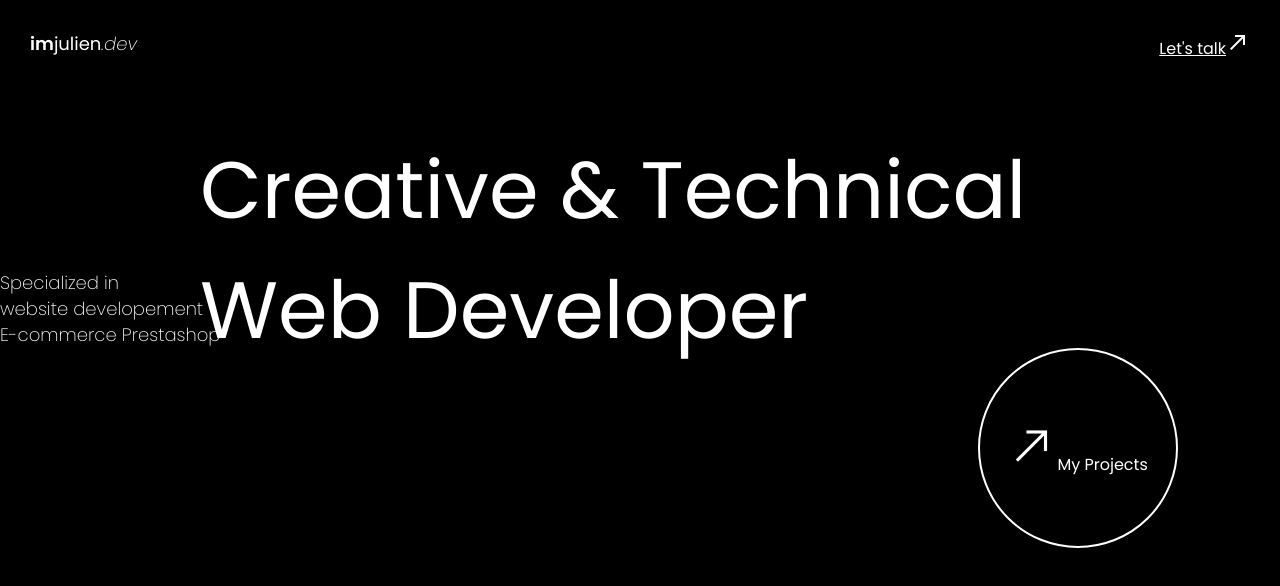
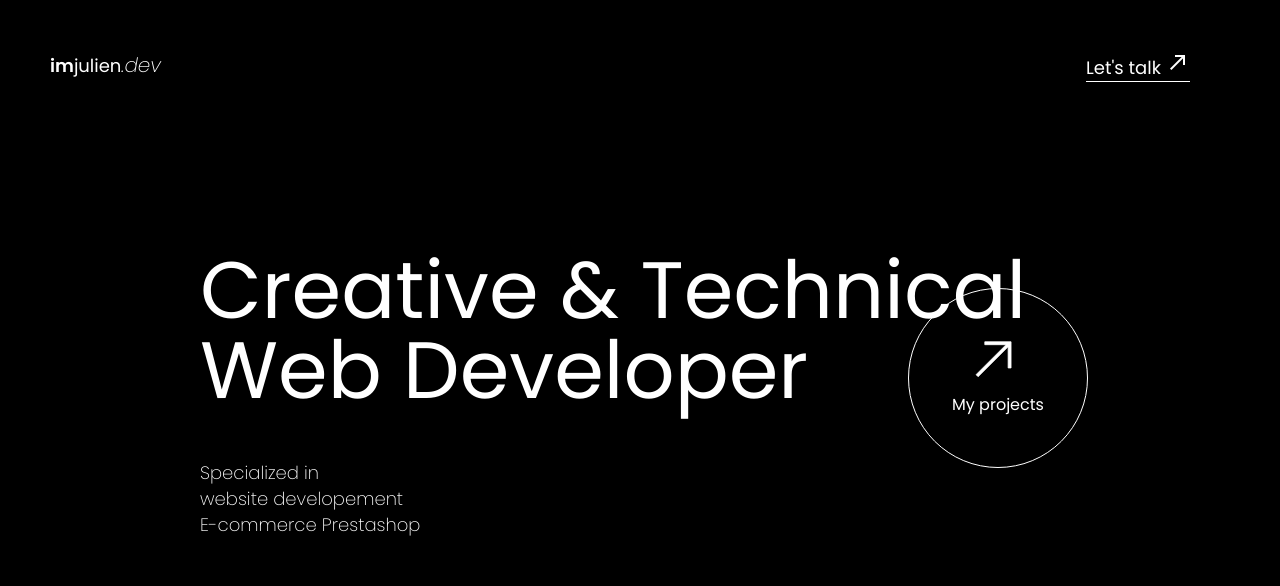
Before and after one commit to imabhishekc/JavaScript-College-Project, a plain HTML site: page Project JS/index.html in a window 1280 px wide. Drawn offline with nearby package versions, Linux system fonts and the light colour scheme.

Commit message:
layout-changes

```diff
--- a/Project JS/Assets/script.js
+++ b/Project JS/Assets/script.js
@@ -0,0 +1,11 @@
+const arrowIcon = document.querySelector('.material-symbols-outlined');
+
+// Add event listener for mouseenter event
+arrowIcon.addEventListener('mouseenter', () => {
+  arrowIcon.style.transform = 'rotate(180deg)';
+});
+
+// Add event listener for mouseleave event
+arrowIcon.addEventListener('mouseleave', () => {
+  arrowIcon.style.transform = 'rotate(0deg)';
+});
--- a/Project JS/Assets/style.css
+++ b/Project JS/Assets/style.css
@@ -5,109 +5,130 @@
     font-family: 'Poppins', sans-serif;
     scroll-behavior: smooth;
 }
-
 body{
     background-color: #000000;
 }
-
 .header-nav{
     position: relative;
     color: #fff;
-    margin-top: 30px;
-    margin-left: 30px;
+    padding: 50px 50px 0px;
+
 }
-
 #logo{
     font-weight: 400;
     font-size: 18px;
     float: left;
 }
-
 .header-nav #weight-more{
     font-weight: 600;
 }
 
 .header-nav .extension{
     font-weight: 200;
+    font-size: 20px;
     font-style: italic;
 }
-
 .header-nav a {
+    text-decoration: none;
+    font-family: Poppins,sans-serif;
+    font-size: 18px;
+    /* line-height: 20px; */
     color: #fff;
-    text-decoration: none;
+    font-weight: 400;
     float: right;
-    margin-right: 30px;
-    text-decoration: underline;
+    margin-right: 40px;
+    border-bottom: 1px solid #fff;
+    cursor: pointer;
 }
-
 .header-nav a #contact-btn {
     color: #fff;
     font-size: 18px;
+
 }
-
 .header-nav a #contact-btn .material-symbols-outlined {
     text-decoration: underline;
     font-variation-settings: 'FILL' 0, 'wght' 400, 'GRAD' 0, 'opsz' 48;
 }
+.material-symbols-outlined {
+    margin: 0 0 5px 5px;
+}
 
-.banner-content .banner-title-1 #homepage-title{
+.banner-content .banner-title-1 #homepage-title {
     position: relative;
-    top: 100px;
+    top: 200px;
     margin-left: 200px;
     display: block;
     color: #fff;
     font-weight: 400;
     font-size: 80px;
-    margin-bottom: 0px;
+    line-height: 80px;
+    margin-bottom: 0;
+
+
 }
-.banner-content .banner-title-2 #homepage-title{
+.banner-content .banner-title-2 #homepage-title {
     position: relative;
-    top: 100px;
+    top: 200px;
     margin-left: 200px;
     display: block;
     color: #fff;
     font-weight: 400;
     font-size: 80px;
+    line-height: 80px;
+    margin-bottom: 0px;
+
 }
+.banner-desc p{
+    font-family: Poppins,sans-serif;
+    position: relative;
+    top: 250px;
+    margin-left: 200px;
+    font-size: 18px;
+    line-height: 26px;
+    color: #fff;
+    font-weight: 200;
+    max-width: 250px;
 
-.projects-circle {
-    width: 200px;
-    height: 200px;
-    border-radius: 50%;
-    border: 2px solid #fff;
+}
+.projects-circle a{
+   width: 180px;
+    height: 180px;
     display: flex;
+    float: right;
+    margin-right: 15%;
     justify-content: center;
+    flex-direction: column;
     align-items: center;
     color: #fff;
-    background-color: #000000;
-    float: right;
-    margin-right: 8%;
-}
-.projects-circle a{
     text-decoration: none;
-    color: #fff;
-}
-.projects-circle .material-symbols-outlined {
-    font-variation-settings: 'FILL' 0, 'wght' 400, 'GRAD' 0, 'opsz' 48;
-    font-size: 50px;
-}
-.projects-circle::after{
-    height: 100%;
-    left: 35%;
-    top: 0;
-    transform: skew(50deg);
-    transition-duration: 0.6s;
-    transform-origin: bottom left;
-    width: 0;
-}
-.projects-circle:hover:after{
-    height: 100%;
-    width: 135%;
-}
-.banner-desc{
-    display: block;
-    color: #fff;
-    font-size: 18px;
-    font-weight: 200;
-    line-height: 26px;
-}
+    border: 1px solid #fff;
+    border-radius: 50%;
+    padding: 15px;
+    text-align: center;
+    font-family: Poppins, sans-serif;
+    font-size: 16px;
+    line-height: 20px;
+    font-weight: 400;
+    cursor: pointer;
+    background-image: linear-gradient(45deg, #fff 50%, transparent 50%);
+    background-position: 100%;
+    background-size: 400%;
+    background-color: transparent;
+    transition: background-color 350ms ease-in-out;
+  }
+  .projects-circle a:hover {
+    background-position: 0;
+    color: #000;
+    transition: all 0.3s;
+  }
+
+  .projects-circle a:hover svg path {
+    fill: #000;
+    stroke: #000;
+  }
+
+  .projects-circle svg {
+    height: 50px;
+    width: 50px;
+    margin-bottom: 4px;
+  }
--- a/Project JS/index.html
+++ b/Project JS/index.html
@@ -22,12 +22,11 @@
     </div>
             <div class="banner-content">
                 <div class="banner-title-1">
-                    <h1 id="homepage-title">Creative & Technical</h1>
+                    <h2 id="homepage-title">Creative & Technical</h2>
                 </div>
                 <div class="banner-title-2">
-                    <h1 id="homepage-title">Web Developer</h1>
+                    <h2 id="homepage-title">Web Developer</h2>
                 </div>
-            </div>
 
             <div class="banner-desc">
                 <p class="desc-1">Specialized in</p>
@@ -36,7 +35,13 @@
             </div>
 
             <div class="projects-circle">
-                <a href="#services"><span class="material-symbols-outlined">call_made</span><span class="service-text">My Projects</span></a>
+                <a href="#work">
+                    <svg xmlns="http://www.w3.org/2000/svg" width="65" viewBox="0 0 65 65"><path d="M49.462 1V35.055H45.679V7.451L6.651 46.4 3.976 43.726 43 4.78H15.321V1z" fill="#fff" stroke="#fff"></path></svg>
+                    My projects
+                </a>
+
             </div>
+        </div>
+        <script src="/Project JS/Assets/script.js"></script>
 </body>
 </html>
```
